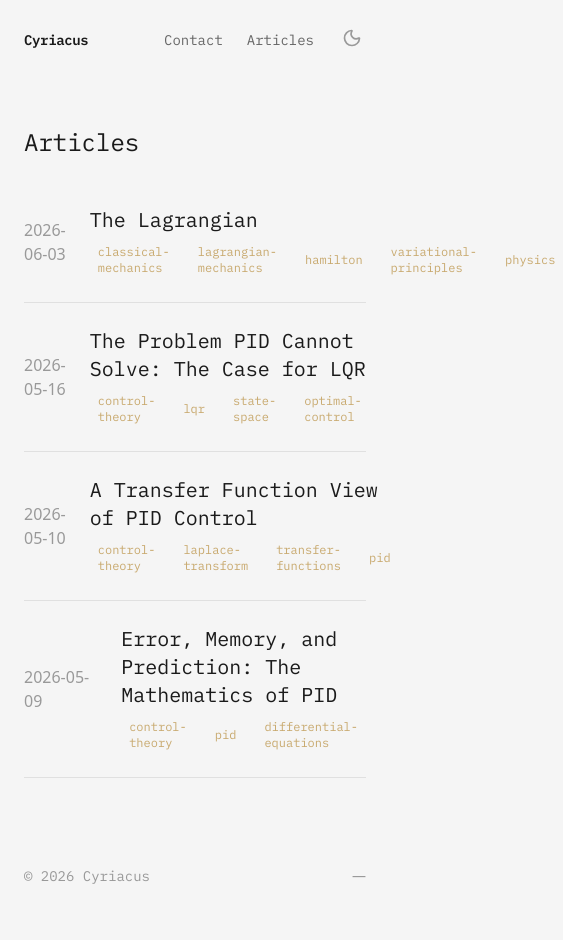
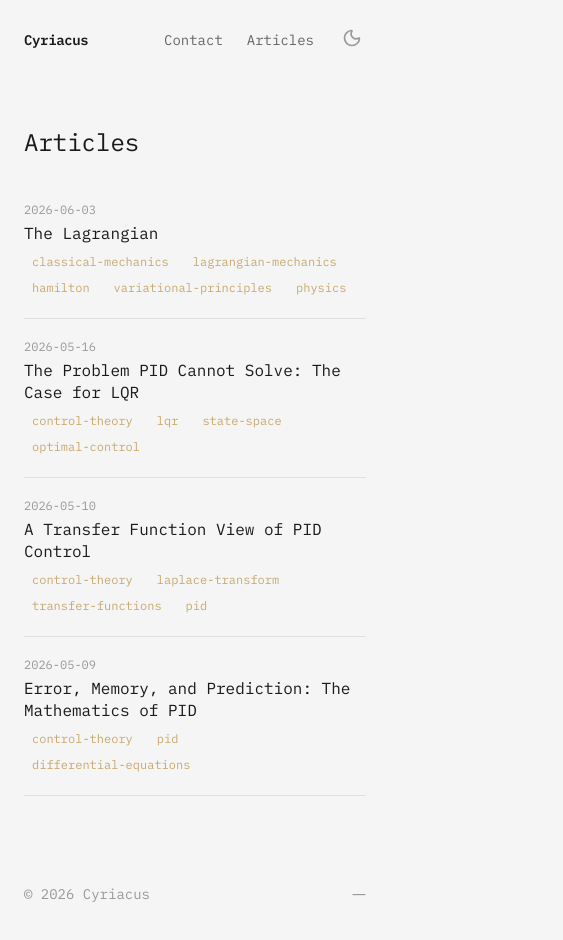
Before and after one commit to cyriacus73/cyriacus, a Next.js app: page /articles in a window 390 px wide. Shown: the top 940 px of the page, 563 px wide, since content can reach past the window. Built offline with nearby package versions, Linux system fonts and the light colour scheme.

Commit message:
feat: fixing the /article page with the tags being outta wak in mobile and slightly for the slug pages

```diff
--- a/src/app/articles/[slug]/page.tsx
+++ b/src/app/articles/[slug]/page.tsx
@@ -15,32 +15,25 @@ function readingTime(content: string): number {
   const imageRegex = /!\[.*?\]\(.*?\)/g;
 
   const displayMath = content.match(displayMathRegex) || [];
-
-  const withoutDisplayMath = content.replace(displayMathRegex, ' ');
-
+  const withoutDisplayMath = content.replace(displayMathRegex, " ");
   const inlineMath = withoutDisplayMath.match(inlineMathRegex) || [];
   const codeBlocks = content.match(codeBlockRegex) || [];
   const images = content.match(imageRegex) || [];
 
   const stripped = content
-    .replace(codeBlockRegex, ' ')
-    .replace(displayMathRegex, ' ')
-    .replace(inlineMathRegex, ' ')
-    .replace(/<\/?[A-Za-z][^>]*>/g, ' ')
+    .replace(codeBlockRegex, " ")
+    .replace(displayMathRegex, " ")
+    .replace(inlineMathRegex, " ")
+    .replace(/<\/?[A-Za-z][^>]*>/g, " ")
     .trim();
 
-  const words = stripped
-    ? stripped.split(/\s+/).filter(Boolean).length
-    : 0;
+  const words = stripped ? stripped.split(/\s+/).filter(Boolean).length : 0;
 
   const mathDensity =
-    (inlineMath.length + displayMath.length * 2) /
-    Math.max(words, 1);
+    (inlineMath.length + displayMath.length * 2) / Math.max(words, 1);
 
   const WPM =
-    mathDensity > 0.02 ? 140 :
-    mathDensity > 0.01 ? 160 :
-    180;
+    mathDensity > 0.02 ? 140 : mathDensity > 0.01 ? 160 : 180;
 
   const totalSeconds =
     (words / WPM) * 60 +
@@ -51,6 +44,7 @@ function readingTime(content: string): number {
 
   return Math.max(1, Math.ceil(totalSeconds / 60));
 }
+
 export async function generateStaticParams() {
   return listSlugs().map((s) => ({ slug: s }));
 }
@@ -64,32 +58,51 @@ export default async function ArticlePage({
   const article = getArticleBySlug(slug);
 
   if (!article) {
-    return <div className="py-20 font-mono text-text-muted">Article not found.</div>;
+    return (
+      <div className="py-20 font-mono text-text-muted">
+        Article not found.
+      </div>
+    );
   }
 
   const minutes = readingTime(article.content);
 
   return (
-    <article className="py-16">
-      <div className="mx-auto" style={{ maxWidth: 720 }}>
+    <article className="py-10 sm:py-16 px-4 sm:px-6">
+      <div className="mx-auto w-full" style={{ maxWidth: 720 }}>
 
         {/* Header */}
         <div className="border-b border-bg-border pb-8">
-          <div className="flex flex-wrap gap-2 mb-4">
-            {article.frontmatter.tags?.map((tag) => (
-              <span key={tag} className="font-mono text-xs text-accent">{tag}</span>
-            ))}
-          </div>
-          <h1 className="font-mono text-3xl leading-tight text-text-primary">
+
+          {/* Tags — wrap naturally, never spill */}
+          {article.frontmatter.tags && article.frontmatter.tags.length > 0 && (
+            <div className="flex flex-wrap gap-1.5 mb-4">
+              {article.frontmatter.tags.map((tag) => (
+                <span
+                  key={tag}
+                  className="font-mono text-xs text-accent bg-accent/10 rounded px-2 py-0.5 leading-tight"
+                >
+                  {tag}
+                </span>
+              ))}
+            </div>
+          )}
+
+          {/* Title — scales down gracefully on small screens */}
+          <h1 className="font-mono text-2xl sm:text-3xl leading-snug text-text-primary break-words">
             {article.frontmatter.title}
           </h1>
-          <div className="mt-3 font-mono text-sm text-text-faint">
-            {article.frontmatter.date} &nbsp;·&nbsp; {minutes} min read
+
+          {/* Meta — wraps on very narrow screens instead of overflowing */}
+          <div className="mt-3 font-mono text-xs sm:text-sm text-text-faint flex flex-wrap gap-x-2 gap-y-1 items-center">
+            <span>{article.frontmatter.date}</span>
+            <span aria-hidden="true" className="hidden sm:inline">·</span>
+            <span>{minutes} min read</span>
           </div>
         </div>
 
         {/* Body */}
-        <div className="article-body mt-10">
+        <div className="article-body mt-8 sm:mt-10">
           <MDXRemote
             source={article.content}
             options={{
--- a/src/components/ui/article-card.tsx
+++ b/src/components/ui/article-card.tsx
@@ -18,22 +18,41 @@ export default function ArticleCard({
   readingTime?: string;
 }) {
   return (
-    <article className="py-6 border-b border-bg-border">
-      <div className="flex items-center gap-6">
-        <div className="w-28 text-text-faint">{date}</div>
-        <div className="flex-1">
-          <h3 className="font-mono text-xl">
-            <Link href={`/articles/${slug}`} className="hover:text-accent">
+    <article className="py-5 sm:py-6 border-b border-bg-border">
+
+      {/* On mobile: stack vertically. On sm+: side-by-side with date column. */}
+      <div className="flex flex-col sm:flex-row sm:items-start sm:gap-6">
+
+        {/* Date — sits above title on mobile, left column on desktop */}
+        <div className="font-mono text-xs sm:text-sm text-text-faint sm:w-28 sm:pt-1 mb-1 sm:mb-0 shrink-0">
+          {date}
+        </div>
+
+        <div className="flex-1 min-w-0">
+          <h3 className="font-mono text-base sm:text-xl leading-snug">
+            <Link
+              href={`/articles/${slug}`}
+              className="hover:text-accent transition-colors wrap-break-word"
+            >
               {title}
             </Link>
           </h3>
-          <div className="mt-2 flex items-center gap-3">
-            {tags?.map((t) => (
-              <Tag key={t} label={t} />
-            ))}
-            {readingTime && <div className="text-text-muted">{readingTime}</div>}
-          </div>
+
+          {/* Tags + reading time — wrap freely */}
+          {(tags?.length || readingTime) && (
+            <div className="mt-2 flex flex-wrap items-center gap-x-2 gap-y-1.5">
+              {tags?.map((t) => (
+                <Tag key={t} label={t} />
+              ))}
+              {readingTime && (
+                <span className="font-mono text-xs text-text-muted">
+                  {readingTime}
+                </span>
+              )}
+            </div>
+          )}
         </div>
+
       </div>
     </article>
   );
```
